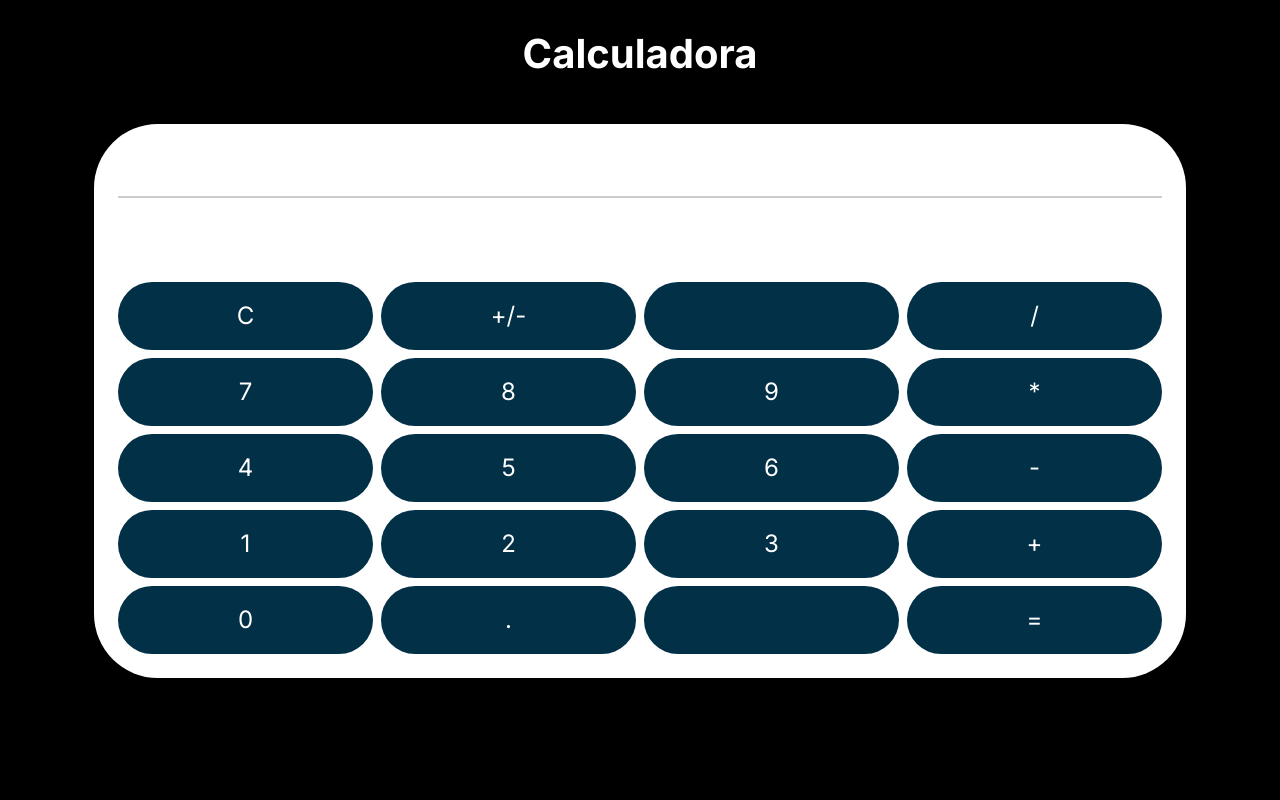
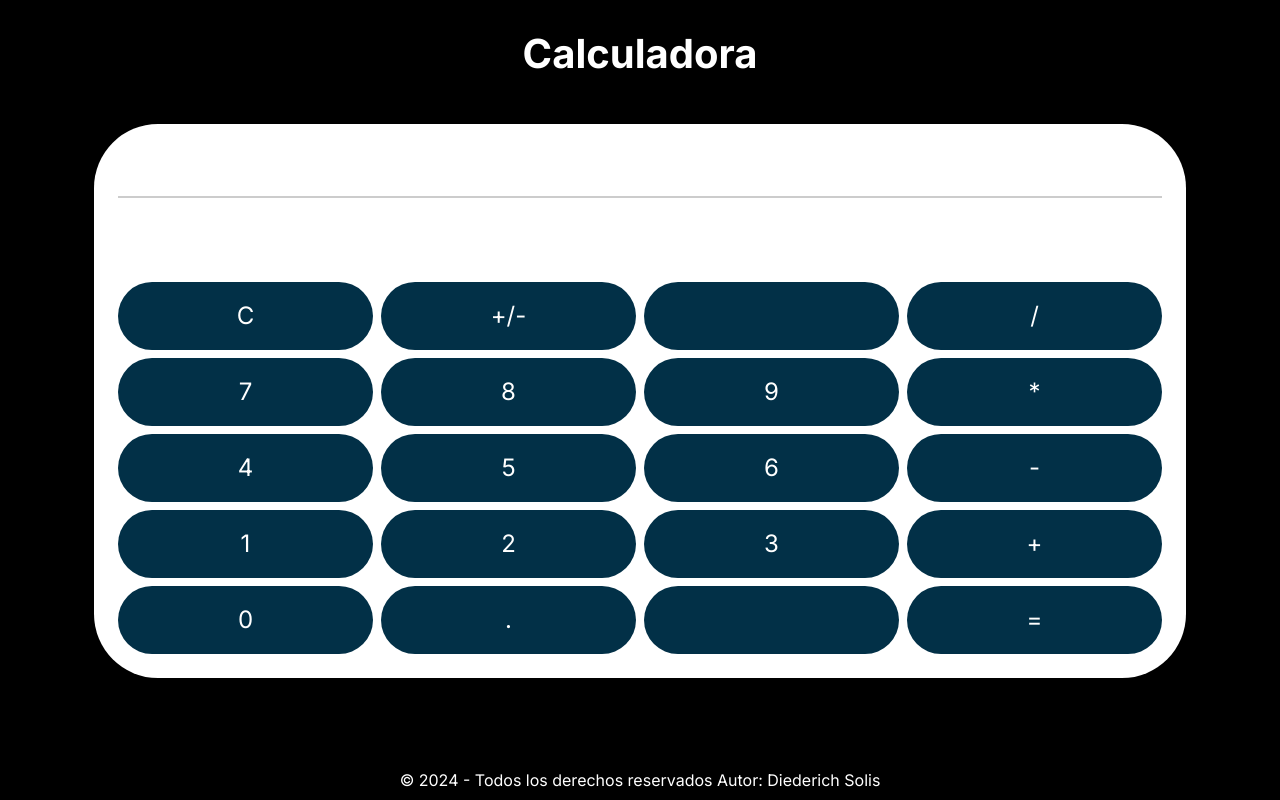
Before and after one commit to DiederichSolis/LAB7WEB, a Next.js app: page / in a window 1280 px wide. Built offline with nearby package versions, Linux system fonts and the light colour scheme.

Commit message:
feat: footer

```diff
--- a/app/Calculator.tsx
+++ b/app/Calculator.tsx
@@ -1,13 +1,13 @@
+
 "use client"
 import { useState } from 'react'
 
-export default function Calculator(){
-    const [resultado, setResult]  = useState('');
-    const [data, setData] = useState ('');
-
+export default function Calculator() {
+    const [resultado, setResult] = useState('');
+    const [data, setData] = useState('');
 
     const Accionar = (value: string) => {
-        if (value === '='){
+        if (value === '=') {
             try {
                 const evaluar = eval(data);
 
@@ -22,10 +22,10 @@ export default function Calculator(){
             } catch (error) {
                 setResult('ERROR');
             }
-        }else if (value === 'C') {
+        } else if (value === 'C') {
             setResult('');
             setData('');
-        }else if (value === '+/-') {
+        } else if (value === '+/-') {
             // Convertir el número a negativo o positivo
             if (data.startsWith('-')) {
                 setData(data.slice(1));
@@ -39,13 +39,28 @@ export default function Calculator(){
             }
         }
     };
+
     const botones = [
-    'C','+/-',' ','/','7', '8', '9', '*','4', '5', '6', '-','1', '2', '3', '+','0', '.', '', '='
+        'C', '+/-', ' ', '/', '7', '8', '9', '*', '4', '5', '6', '-', '1', '2', '3', '+', '0', '.', '', '='
     ];
+
+    const styles = {
+      position: 'fixed', // Fijar la posición del footer
+      bottom: 0, // Colocarla en la parte inferior
+      background: 'rgba(0, 0, 0, 0.5)', // Color de fondo semi-transparente
+      color: 'white', // color de texto
+      display: 'flex',
+      justifyContent: 'center',
+      alignItems: 'center',
+      padding: '0%',
+      height: '5vh',
+      width: '100%',
+      zIndex: 1000, // Asegurar que esté por encima de otros elementos
+  };
 
     return (
         <main style={{ display: 'flex', minHeight: '100vh', flexDirection: 'column', alignItems: 'center', padding: '24px' }}>
-        <h1 style={{ fontSize: '2.5rem',color:'rgb(255, 255, 255)', fontWeight: 'bold', marginBottom: '2.5rem' }}>Calculadora</h1>
+            <h1 style={{ fontSize: '2.5rem', color: 'rgb(255, 255, 255)', fontWeight: 'bold', marginBottom: '2.5rem' }}>Calculadora</h1>
             <div style={{ backgroundColor: 'white', padding: '1.5rem', borderRadius: '4rem', boxShadow: '0 4px 6px rgba(0,0,0,0.1)' }}>
                 <input
                     type="text"
@@ -64,16 +79,16 @@ export default function Calculator(){
                         <button
                             key={btn}
                             onClick={() => Accionar(btn)}
-        style={{ fontSize: '1.5rem',color:'rgb(255, 255, 255)', backgroundColor: 'rgb(2, 48, 71)', padding: ' 1rem', borderRadius: '8rem', cursor: 'pointer' }}
+                            style={{ fontSize: '1.5rem', color: 'rgb(255, 255, 255)', backgroundColor: 'rgb(2, 48, 71)', padding: ' 1rem', borderRadius: '8rem', cursor: 'pointer' }}
                         >
                             {btn}
                         </button>
                     ))}
                 </div>
             </div>
-
+            <footer style={{position: 'fixed', bottom: 0,background: 'rgba(0, 0, 0, 0.5)', color: 'white', display: 'flex', justifyContent: 'center', alignItems: 'center', padding: '0%', height: '5vh',width: '100%',zIndex: 1000, }}>
+            <p>&copy; 2024 - Todos los derechos reservados Autor: Diederich Solis</p>
+        </footer>
         </main>
-
-
     );
 };
```
Lines whose indentation alone changed are shown as unchanged.
